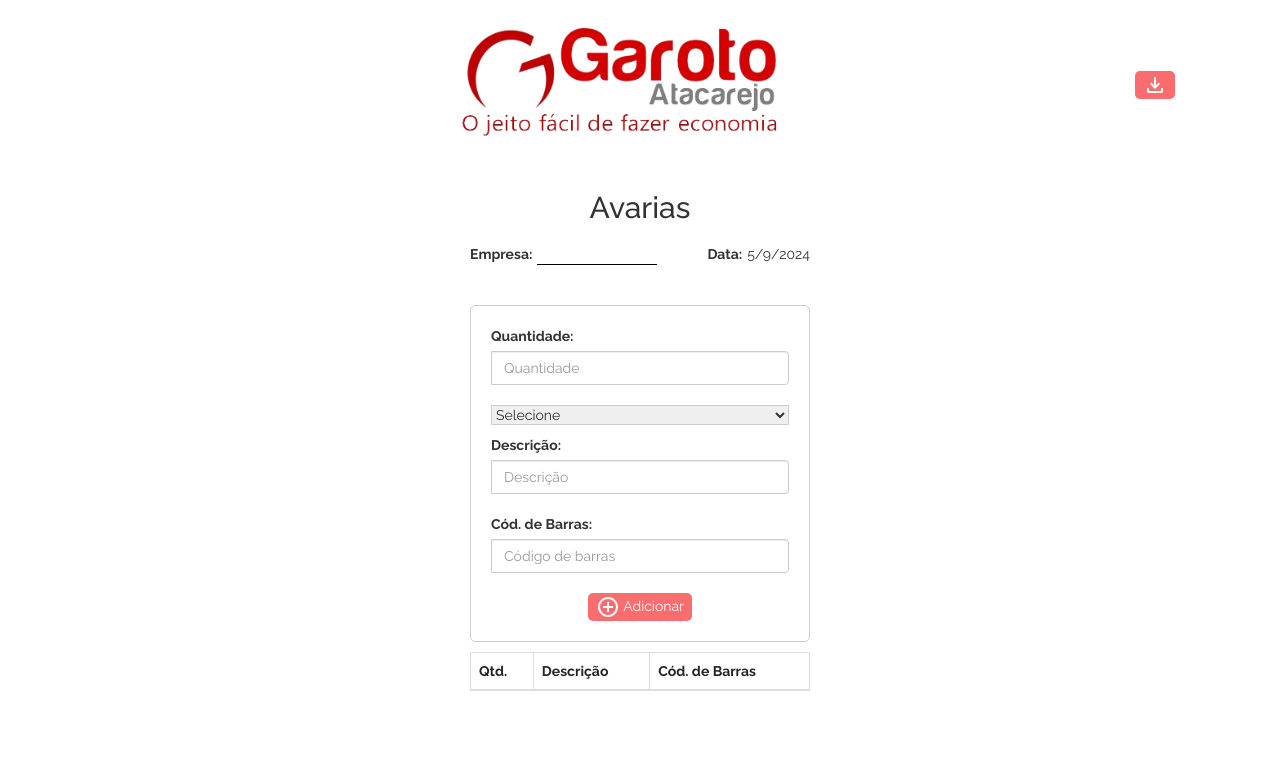
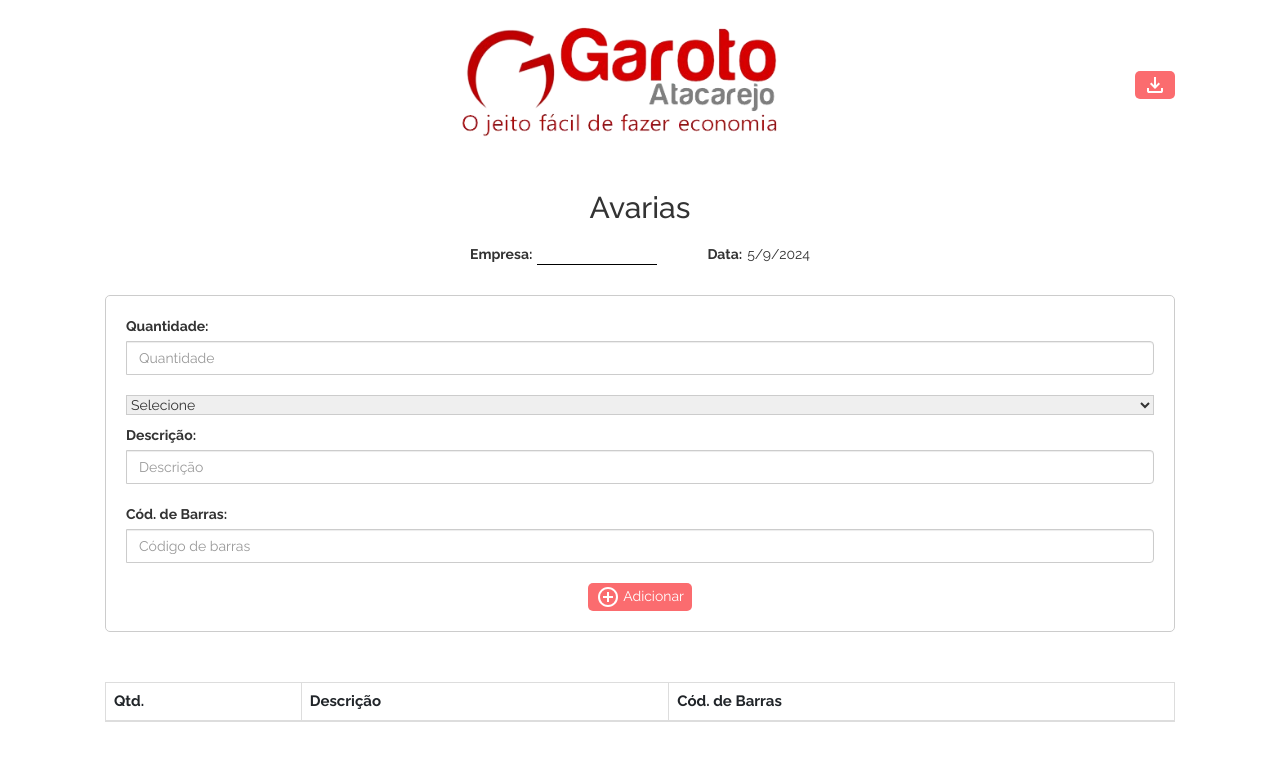
Before and after one commit to tiagorodri-dev/controle-de-produtos, a React (Create React App) app: page / in a window 1280 px wide. Shown: the top 760 px of the page. Built offline with nearby package versions, Linux system fonts and the light colour scheme.

Commit message:
fix: update of layout

```diff
--- a/package.json
+++ b/package.json
@@ -8,6 +8,7 @@
     "@testing-library/react": "^13.4.0",
     "@testing-library/user-event": "^13.5.0",
     "bootstrap": "^5.3.3",
+    "jspdf": "^2.5.1",
     "react": "^18.3.1",
     "react-dom": "^18.3.1",
     "react-scripts": "5.0.1",
--- a/src/App.js
+++ b/src/App.js
@@ -51,7 +51,6 @@ function App() {
       <div className="todo">
           <Header />
 
-        <section>
           <DataHeader />
 
           <section className="dados">
@@ -104,7 +103,6 @@ function App() {
 
           </section>
 
-            <div className="table-responsive">
           <table className="table table-bordered">
 
             <thead>
@@ -126,12 +124,14 @@ function App() {
                   <td className="height-data">
                     <textarea value={task.field3}></textarea>
                   </td>
+
                   <td className="height-data">
                     <textarea value={task.field4}></textarea>
                   </td>
-                      <td className="height-data">
+
+                  <td className="height-data button">
                     <button onClick={() => handleDeleteTask(task.id)}>
-                          <svg xmlns="http://www.w3.org/2000/svg" height="24px" viewBox="0 -960 960 960" width="24px" fill="#FFFFFF"><path d="M280-120q-33 0-56.5-23.5T200-200v-520h-40v-80h200v-40h240v40h200v80h-40v520q0 33-23.5 56.5T680-120H280Zm400-600H280v520h400v-520ZM360-280h80v-360h-80v360Zm160 0h80v-360h-80v360ZM280-720v520-520Z"/></svg>
+                      <svg xmlns="http://www.w3.org/2000/svg" height="18px" viewBox="0 -960 960 960" width="18px" fill="#FFFFFF"><path d="M280-120q-33 0-56.5-23.5T200-200v-520h-40v-80h200v-40h240v40h200v80h-40v520q0 33-23.5 56.5T680-120H280Zm400-600H280v520h400v-520ZM360-280h80v-360h-80v360Zm160 0h80v-360h-80v360ZM280-720v520-520Z"/></svg>
                     </button>
                   </td>
                 </tr>
@@ -140,9 +140,6 @@ function App() {
             </tbody>
           </table>
       </div>
-        </section>
-
-      </div>
 
     </div>
   );
--- a/src/style/global.css
+++ b/src/style/global.css
@@ -13,7 +13,7 @@ body {
 }
 
 @media print {
-    .bodytable, .download {
+    .button, .dados {
         display: none;
     }
 }
--- a/src/style/style.css
+++ b/src/style/style.css
@@ -21,6 +21,7 @@
     border: 1px solid #CCCCCC;
     padding: 20px;
     border-radius: 5px;
+    margin-bottom: 50px;
 }
 
 section {
@@ -55,6 +56,10 @@ select {
     width: 100%;
 }
 
+table {
+    font-size: 1.5rem;
+}
+
 table tr {
     border: 1px solid #DDDDDD;
 }
@@ -65,14 +70,13 @@ textarea {
     resize: none;
 }
 
-.table-responsive {
+/* .table-responsive {
     width: 100%;
     margin: auto;
-    /* overflow-x: scroll; */
-}
+} */
 
-.height-data {
+/* .height-data {
     max-width: 60%;
     height: 75px;
     word-wrap: break-word;
-}
+} */
```
Also changed, not shown: 2 other files (tests, documents, lock files or other folders). Lines whose indentation alone changed are shown as unchanged.
